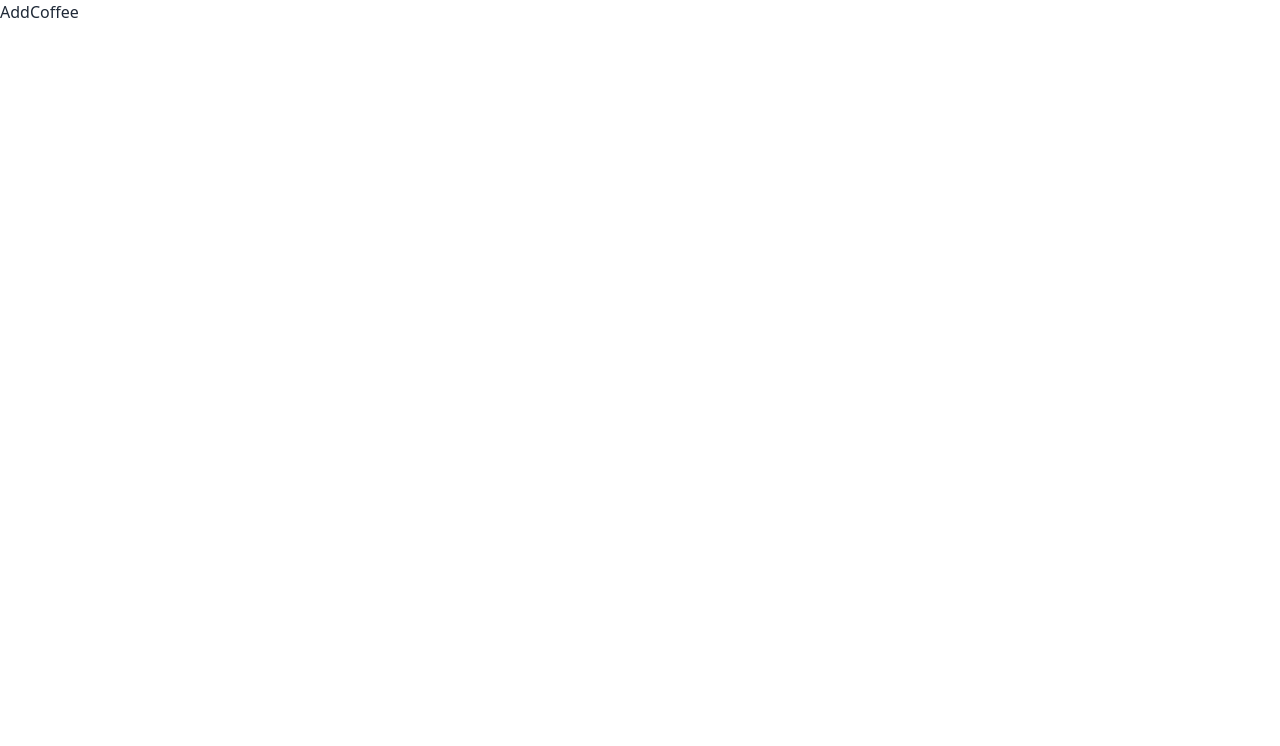
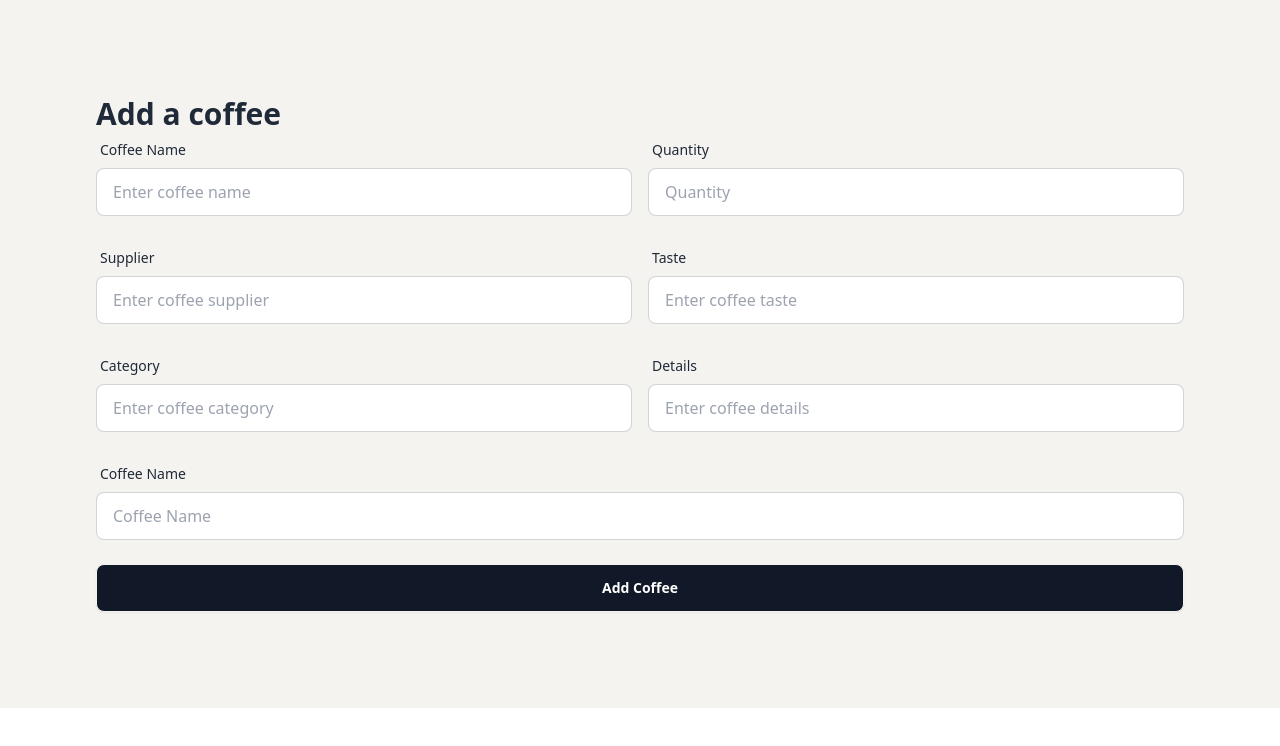
Before and after one commit to shahalam68/coffee-store-client, a React (Vite) app: page /addCoffee in a window 1280 px wide. Shown: the top 746 px of the page. Built offline with nearby package versions, Linux system fonts and the light colour scheme.

Commit message:
create from

```diff
--- a/src/AddCoffee.jsx
+++ b/src/AddCoffee.jsx
@@ -1,6 +1,112 @@
-
 export default function AddCoffee() {
   return (
-    <div>AddCoffee</div>
-  )
+    <div className="bg-[#F4F3F0] p-24">
+      <h2 className="text-3xl font-extrabold ">Add a coffee</h2>
+
+      <form>
+        <div className="md:flex gap-4 mb-6">
+          <div className="form-control md:w-1/2">
+            <label className="label">
+              <span className="label-text">Coffee Name</span>
+            </label>
+            <label className="input-group">
+              <input
+                type="text"
+                name="name"
+                placeholder="Enter coffee name"
+                className="input input-bordered md:w-full"
+              />
+            </label>
+          </div>
+          <div className="form-control md:w-1/2">
+            <label className="label">
+              <span className="label-text">Quantity</span>
+            </label>
+            <label className="input-group">
+              <input
+                name="quantity"
+                type="text"
+                placeholder="Quantity"
+                className="input input-bordered md:w-full"
+              />
+            </label>
+          </div>
+        </div>
+        <div className="md:flex gap-4 mb-6">
+          <div className="form-control md:w-1/2">
+            <label className="label">
+              <span className="label-text">Supplier</span>
+            </label>
+            <label className="input-group">
+              <input
+                type="text"
+                name="supplier"
+                placeholder="Enter coffee supplier"
+                className="input input-bordered md:w-full"
+              />
+            </label>
+          </div>
+          <div className="form-control md:w-1/2">
+            <label className="label">
+              <span className="label-text">Taste</span>
+            </label>
+            <label className="input-group">
+              <input
+                name="taste"
+                type="text"
+                placeholder="Enter coffee taste"
+                className="input input-bordered md:w-full"
+              />
+            </label>
+          </div>
+        </div>
+        <div className="md:flex gap-4 mb-6">
+          <div className="form-control md:w-1/2">
+            <label className="label">
+              <span className="label-text">Category</span>
+            </label>
+            <label className="input-group">
+              <input
+                type="text"
+                name="category"
+                placeholder="Enter coffee category"
+                className="input input-bordered md:w-full"
+              />
+            </label>
+          </div>
+          <div className="form-control md:w-1/2">
+            <label className="label">
+              <span className="label-text">Details</span>
+            </label>
+            <label className="input-group">
+              <input
+                name="details"
+                type="text"
+                placeholder="Enter coffee details"
+                className="input input-bordered md:w-full"
+              />
+            </label>
+          </div>
+        </div>
+        <div className="">
+          <div className="form-control w-full mb-6">
+            <label className="label">
+              <span className="label-text">Coffee Name</span>
+            </label>
+            <label className="input-group">
+              <input
+                type="text"
+                name="name"
+                placeholder="Coffee Name"
+                className="input input-bordered md:w-full"
+              />
+            </label>
+          </div>
+        </div>
+
+        <input type="submit" value="Add Coffee" className="btn btn-block bg-gray-900 text-white"  />
+
+      </form>
+    </div>
+  );
 }
```
